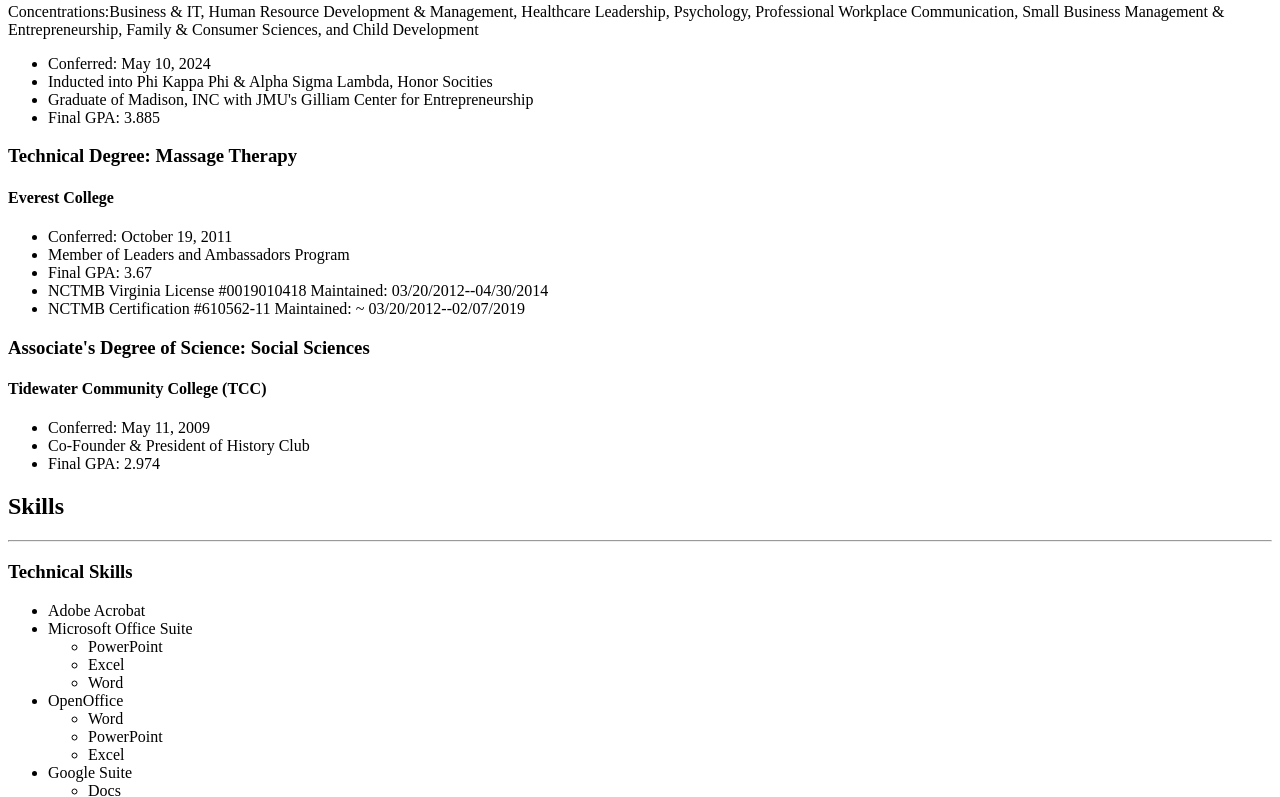
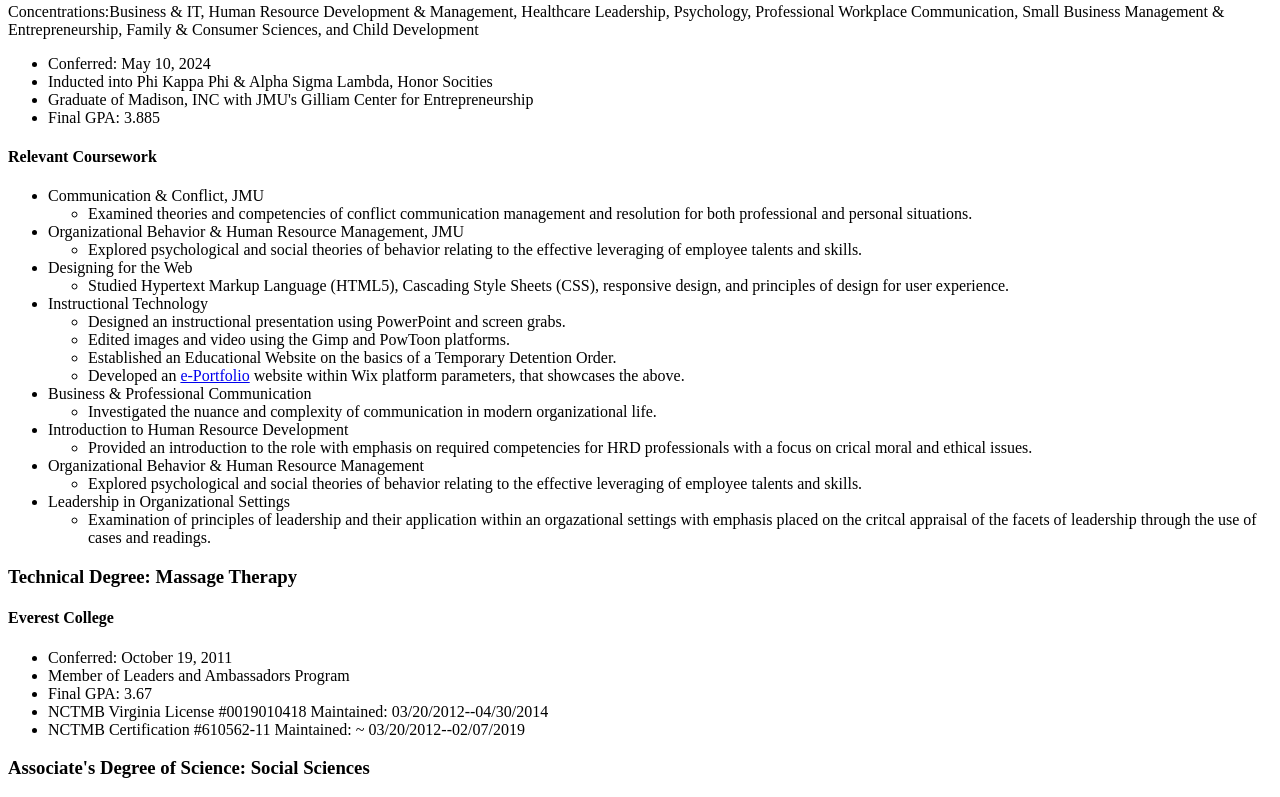
Before and after one commit to LimboticWorlds/html-resume, a plain HTML site: page index.html in a window 1280 px wide. Shown: the part 704-1501 px from the top of the page. Drawn offline with Linux system fonts and the light colour scheme.

Commit message:
Update index.html

```diff
--- a/index.html
+++ b/index.html
@@ -28,6 +28,44 @@
                             <li>Inducted into Phi Kappa Phi & Alpha Sigma Lambda, Honor Socities</li>
                             <li>Graduate of Madison, INC with JMU's Gilliam Center for Entrepreneurship</li>
                             <li>Final GPA: 3.885</li>
+                        </ul>
+                    <h4>Relevant Coursework</h4>
+                        <ul>
+                            <li>Communication & Conflict, JMU</li>
+                            <ul>
+                                <li>Examined theories and competencies of conflict communication management and resolution for both professional and personal situations.</li>
+                            </ul>
+                            <li>Organizational Behavior & Human Resource Management, JMU</li>
+                            <ul>
+                                <li>Explored psychological and social theories of behavior relating to the effective leveraging of employee talents and skills.</li>
+                            </ul>
+                            <li>Designing for the Web</li>
+                            <ul>
+                                <li>Studied Hypertext Markup Language (HTML5), Cascading Style Sheets (CSS), responsive design, and principles of design for user experience.</li>
+                            </ul>
+                            <li>Instructional Technology</li>
+                            <ul>
+                                <li>Designed an instructional presentation using PowerPoint and screen grabs.</li>
+                                <li>Edited images and video using the Gimp and PowToon platforms.</li>
+                                <li>Established an Educational Website on the basics of a Temporary Detention Order.</li>
+                                <li>Developed an <a href="https://limboticworlds.wixsite.com/limboticworlds">e-Portfolio</a> website within Wix platform parameters, that showcases the above. </li>
+                            </ul>
+                            <li>Business & Professional Communication</li>
+                            <ul>
+                                <li>Investigated the nuance and complexity of communication in modern organizational life.</li>
+                            </ul>
+                            <li>Introduction to Human Resource Development</li>
+                            <ul>
+                                <li>Provided an introduction to the role with emphasis on required competencies for HRD professionals with a focus on crical moral and ethical issues.</li>
+                            </ul>
+                            <li>Organizational Behavior & Human Resource Management</li>
+                            <ul>
+                                <li>Explored psychological and social theories of behavior relating to the effective leveraging of employee talents and skills.</li>
+                            </ul>
+                            <li>Leadership in Organizational Settings</li>
+                            <ul>
+                                <li>Examination of principles of leadership and their application within an orgazational settings with emphasis placed on the critcal appraisal of the facets of leadership through the use of cases and readings.</li>
+                            </ul>
                         </ul>
             </p>
             <p>
@@ -68,7 +106,7 @@
                         <ul>
                             <li>Word</li>
                             <li>PowerPoint</li>
-                            <li>Excel</li>
+                            <li>Spreadsheets</li>
                         </ul>
                         <li>Google Suite</li>
                         <ul>
@@ -129,10 +167,11 @@
                         <ul>
                             <li>Interviewed 10-12 potential employees for qualifications.</li>
                             <li>Trained 15+ personnel, restaffing multiple hubs and increasing successful completion of mental health transports by 28%, i.e., 30 transports monthly.</li>
-                            <li>Facilitate initial entry training and onboarding of roughly 15 new employees, collecting data for employee files.</li>
+                            <li>Facilitate initial entry training and onboarding of 15+ employees, collecting data for employee files.</li>
                             <li>Created over 50 documents for training employees on the complexities of Temporary Detention Order, and daily use purposes using Microsoft Word, Adobe Acrobat, and OpenOffice.</li>
                             <li>Assited in development of informational flyers used for promoting our mental health transportation program.</li>
-                            <li>Commended for communicative style and detail of incident reports.</li>
+                            <li>Monitored access control, retrieving access cards and physical keys upon hub relocation.</li>
+                            <li>Managed daily operations at client site, e.g., scheduling routine maintenance for fleet vehicles, and ensuring employee compliance with current and new polices and directives.</li>
                         </ul>
             </p>
             <p>
@@ -149,8 +188,9 @@
                     <p>United States Army Reserves</p>
                     <p>June 2020--Present</p>
                         <ul>
-                            <li>Guided Service Members in completing application process for Government Travel Card and QTC medical readiness platform.</li>
-                            <li>Assisted Serice Members in completing yearly documentation, e.g. benefit allocations, etc.</li>
+                            <li>Guided 6-10 Service Members (Sms) in completing application process for Government Travel Card and QTC medical readiness platform.</li>
+                            <li>Assisted 20+ Serice Members in completing yearly documentation, e.g. benefit allocations, etc.</li>
+                            <li>Coordinated 6-10 SMs in completion of Command team directives during Battle Assembly.</li>
                             <li>Documented functionality of vehicles for maneuvers.</li>
                             <li>Establish network connections between varying devices</li>
                         </ul>
@@ -160,8 +200,8 @@
                     <p>Ashley Furniture Store--Staunton, VA</p>
                     <p>March--June 2021</p>
                         <ul>
-                            <li>Leveraged the inventory and purchasing databases to alleviate over a dozen customer concerns or complaints daily.</li>
-                            <li>Redesigned spreadsheets used for calculating projected yearly income, sales associate commissions and various other annual calculations.</li>
+                            <li>Leveraged the inventory and purchasing databases to alleviate 6-12 customer concerns or complaints daily.</li>
+                            <li>Redesigned Microsoft Excel spreadsheets used for calculating projected yearly income, sales associate commissions and various other annual comptations, resulting in imporved readability and functionality.</li>
                             <li>Collected data required for the spreadsheets and their calculations</li>
                         </ul>
             </p>
@@ -172,8 +212,9 @@
                         <ul>
                             <li>Provided On the Job training for over 20 new employees in the proper care of patients with mental health disorders.</li>
                             <li>Compiled detailed reports describing behavioral anomalies or "incidents" with the facility.</li>
-                            <li>Scheduled staff assignments based on milieu needs.</li>
+                            <li>Scheduled daily assignments for 3+ PNAs based on milieu needs.</li>
                             <li>Coordinated patients' day-to-day activities and procedures.</li>
+                            <li>Maintained continuous 15-minute interval documetnation of 3-12 patients' location and activity.</li>
                         </ul>
             </p>
             <p>
```
